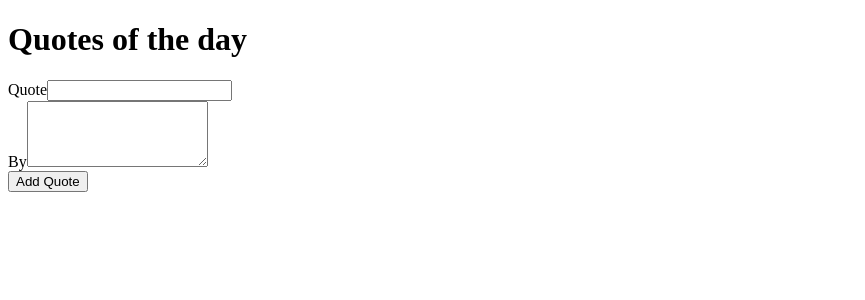
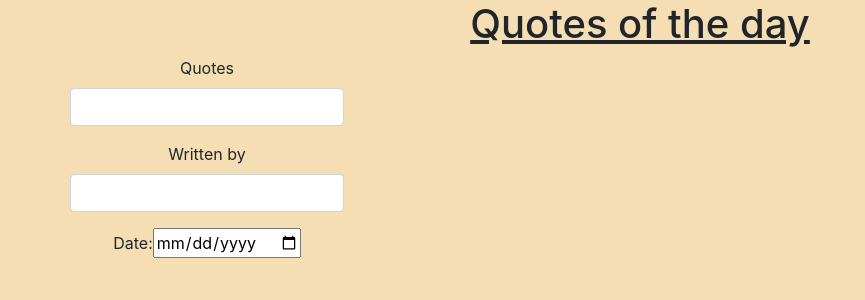
Before and after one commit to ngishjonathan/Quotes, an Angular app: page / in a window 1280 px wide. Shown: the top 300 px of the page, without its empty margins (0-865 px from the left). Built offline with nearby package versions, Linux system fonts and the light colour scheme.

Commit message:
added bootsrap in styles.css

```diff
--- a/src/app/quote-form/quote-form.component.html
+++ b/src/app/quote-form/quote-form.component.html
@@ -1,29 +1,22 @@
 <div class="container-fluid">
   <div class="row">
-      <form #goalForm='ngForm'>
-          <!-- Name Form -->
+      <form>
           <div class="form-group">
-              <label for="name">Quote</label>
-              <input type="text"  class="form-control" id="name" [(ngModel)]="newQuote.name" name="name" #name="ngModel" required>
 
-              <div [hidden]="name.valid || name.pristine" class="alert alert-danger">
+              <label for="name">Quotes</label>
+            <input type="text" required class="form-control" id="name">
+          </div>
+          <div class="form-group">
 
-
-              </div>
+              <label for="description">Written by</label>
+              <br>
+              <input type="text" required class="form-control" id="description">
           </div>
-          <!-- Description Input -->
           <div class="form-group">
-              <label for="description">By</label>
-              <textarea class="form-control" id="description" rows="4" [(ngModel)]="newQuote.description" name="description" #description="ngModel" required></textarea>
-              <div [hidden]="description.valid || description.pristine" class="alert alert-danger">
-
-
-              </div>
+              <label for="complete">Date:</label>
+              <input type='date' id="complete" required>
 
           </div>
-          <form (ngSubmit)='submitGoal()' #QuoteForm='ngForm'></form>
-
-          <button type="Submit" class="btn btn-success btn-lg">Add Quote</button>
       </form>
   </div>
 </div>
--- a/src/app/quote-form/quote-form.component.ts
+++ b/src/app/quote-form/quote-form.component.ts
@@ -9,8 +9,9 @@ export class QuoteFormComponent implements OnInit {
   newQuote=new Quote(0,"","",)
   @Output() addQuote=new EventEmitter<Quote>();
 
-  submitGoal(){
+  submitQuote(){
       this.addQuote.emit(this.newQuote);
+
       }
       ngOnInit() {
   }
--- a/src/app/quote/quote.component.html
+++ b/src/app/quote/quote.component.html
@@ -1,9 +1,7 @@
-<h1>Quotes of the day</h1>
+<h1><u>Quotes of the day</u></h1>
 
-<div class="container">
-
-    <div class="row">
-        <app-quote-form (addQuote)="addNewQuote($event)"></app-quote-form>
+    <div class="container">
+        <div class="row">
+            <app-quote-form></app-quote-form>
+        </div>
     </div>
-
-</div>
--- a/src/app/quote/quote.component.ts
+++ b/src/app/quote/quote.component.ts
@@ -23,15 +23,11 @@ export class QuoteComponent implements OnInit {
           this.quotes.splice(index,1);
           }
          }
-
-         addNewGoal(quote){
-          let goalLength = this.quotes.length;
-          quote.id=goalLength+1;
-          quote.completeDate = new Date(quote.completeDate)
-          this.quotes.push (quote)
-
+         addNewquote(quote){
+          let quoteLength = this.quotes.length;
+          quote.id=quoteLength+1;
+          this.quotes.push(quote)
+         }
+         ngOnInit() {
+        }
       }
-
-      ngOnInit() {
-      }
-  }
--- a/src/styles.css
+++ b/src/styles.css
@@ -1 +1,6 @@
 /* You can add global styles to this file, and also import other style files */
+@import "~bootstrap/dist/css/bootstrap.css";
+body{
+    background: wheat;
+    text-align: center;
+}
```
